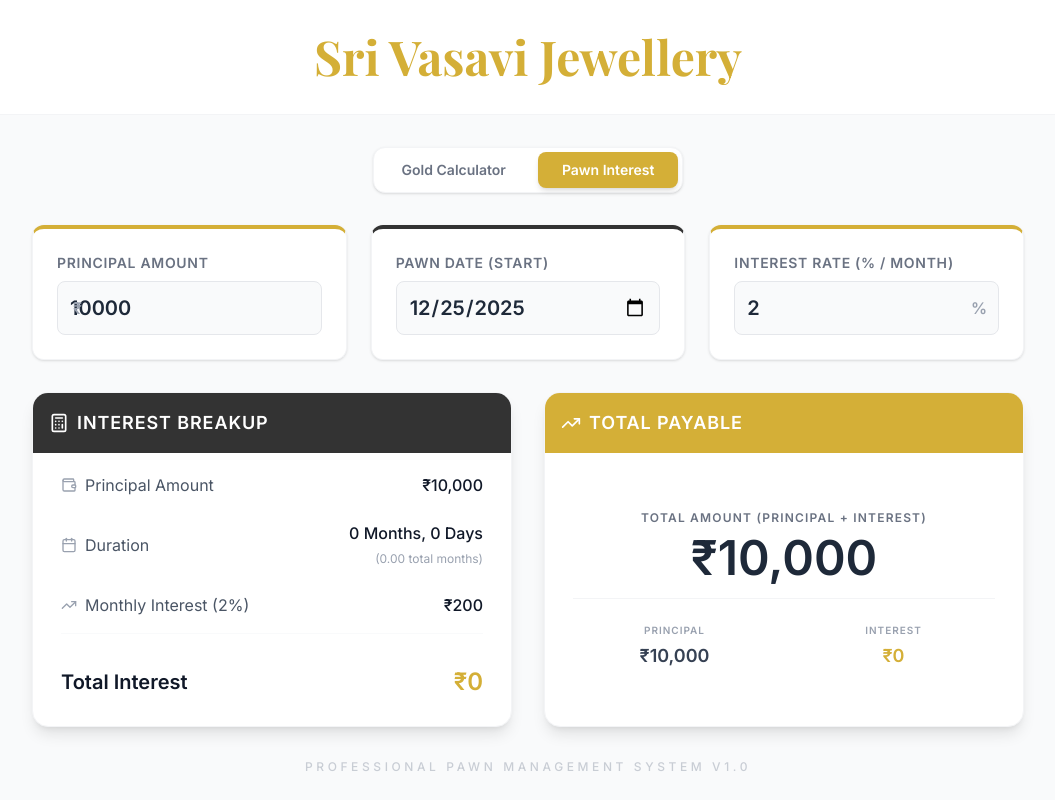
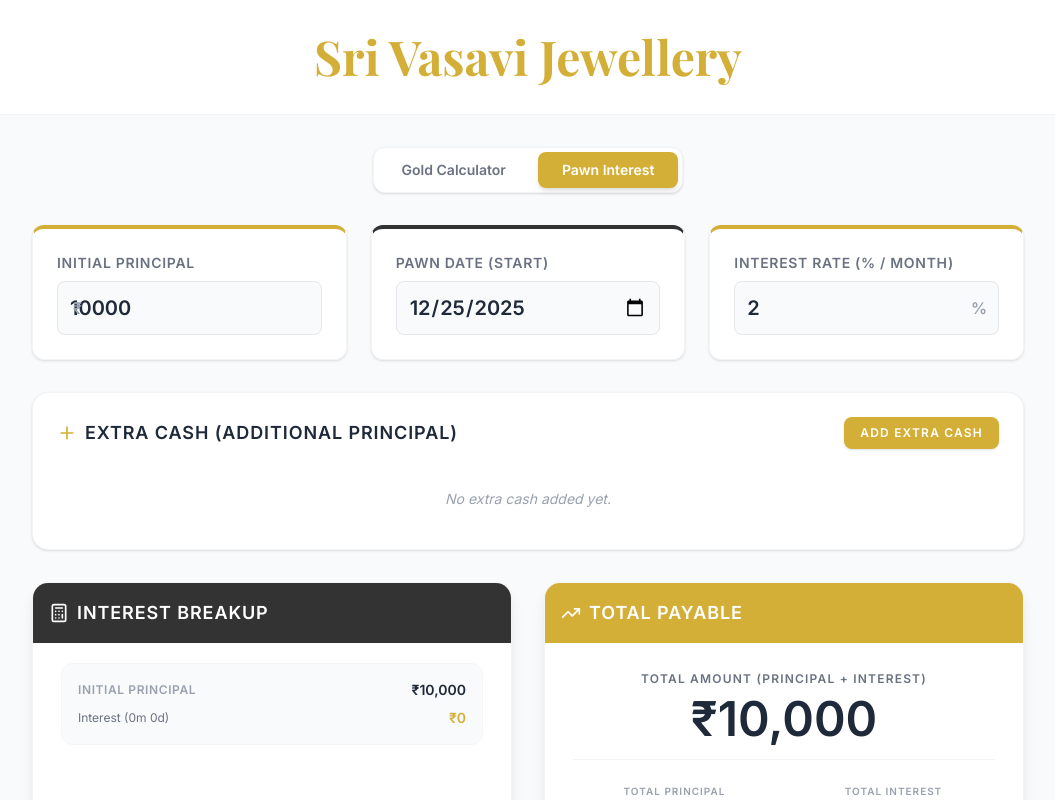
Before and after one commit to ShyamPrasadh/Vasavi-jewellery, a Next.js app: page /pawn in a window 1280 px wide. Shown: the top 800 px of the page, without its empty margins (112-1167 px from the left). Built offline with nearby package versions, Linux system fonts and the light colour scheme.

Commit message:
Properly implement Extra Cash logic with detailed breakdown in Pawn Interest Calculator

```diff
--- a/src/app/pawn/page.tsx
+++ b/src/app/pawn/page.tsx
@@ -2,53 +2,113 @@
 
 import { useState, useMemo } from 'react';
 import Header from '../components/Header';
-import { Calculator as CalcIcon, Calendar, TrendingUp, Wallet } from 'lucide-react';
+import { Calculator as CalcIcon, Calendar, TrendingUp, Wallet, Plus, Trash2, Info } from 'lucide-react';
+
+interface ExtraCash {
+    id: string;
+    amount: string;
+    date: string;
+}
 
 export default function PawnCalculatorPage() {
     const [principal, setPrincipal] = useState<string>('10000');
     const [startDate, setStartDate] = useState<string>(new Date().toISOString().split('T')[0]);
     const [interestRate, setInterestRate] = useState<string>('2'); // 2% per month
+    const [extraCash, setExtraCash] = useState<ExtraCash[]>([]);
+
+    const addExtraCash = () => {
+        setExtraCash([...extraCash, {
+            id: Math.random().toString(36).substr(2, 9),
+            amount: '0',
+            date: new Date().toISOString().split('T')[0]
+        }]);
+    };
+
+    const removeExtraCash = (id: string) => {
+        setExtraCash(extraCash.filter(item => item.id !== id));
+    };
+
+    const updateExtraCash = (id: string, field: 'amount' | 'date', value: string) => {
+        setExtraCash(extraCash.map(item => {
+            if (item.id === id) {
+                return { ...item, [field]: value };
+            }
+            return item;
+        }));
+    };
 
     const calculations = useMemo(() => {
-        const p = parseFloat(principal) || 0;
+        const baseP = parseFloat(principal) || 0;
         const r = parseFloat(interestRate) || 0;
+        const today = new Date();
+        const start = new Date(startDate);
 
-        const start = new Date(startDate);
-        const today = new Date();
+        // Helper to calculate fractional months between two dates
+        const getMonthsBetween = (d1: Date, d2: Date) => {
+            if (d1 >= d2) return 0;
+            let yearDiff = d2.getFullYear() - d1.getFullYear();
+            let monthDiff = d2.getMonth() - d1.getMonth();
+            let dayDiff = d2.getDate() - d1.getDate();
 
-        // Calculate difference in months and days
+            let totalMonths = (yearDiff * 12) + monthDiff;
+            if (dayDiff < 0) {
+                const prevMonth = new Date(d2.getFullYear(), d2.getMonth(), 0).getDate();
+                totalMonths -= 1;
+                dayDiff = prevMonth + dayDiff;
+            }
+            return totalMonths + (dayDiff / 30);
+        };
+
+        // 1. Calculate Base Interest (from start date to today)
+        const baseMonths = getMonthsBetween(start, today);
+        const baseInterest = (baseP * r * baseMonths) / 100;
+
+        // 2. Calculate Extra Cash Interest (from each entry's date to today)
+        const extraBreakdown = extraCash.map(extra => {
+            const amount = parseFloat(extra.amount) || 0;
+            const extraDate = new Date(extra.date);
+            const months = getMonthsBetween(extraDate, today);
+            const interest = (amount * r * months) / 100;
+            return {
+                amount,
+                date: extra.date,
+                months,
+                interest
+            };
+        });
+
+        const totalExtraPrincipal = extraBreakdown.reduce((sum, e) => sum + e.amount, 0);
+        const totalExtraInterest = extraBreakdown.reduce((sum, e) => sum + e.interest, 0);
+
+        const totalP = baseP + totalExtraPrincipal;
+        const totalInterest = baseInterest + totalExtraInterest;
+        const totalAmount = totalP + totalInterest;
+
+        // For display purposes (main duration)
         let yearDiff = today.getFullYear() - start.getFullYear();
         let monthDiff = today.getMonth() - start.getMonth();
         let dayDiff = today.getDate() - start.getDate();
-
         let totalMonths = (yearDiff * 12) + monthDiff;
-
-        // If today's day is less than start day, we haven't completed the current month
-        // But usually interest is charged for the partial month.
-        // Let's calculate precise months (e.g. 1.5 months)
         if (dayDiff < 0) {
-            // Get days in the previous month to calculate the fraction
             const prevMonth = new Date(today.getFullYear(), today.getMonth(), 0).getDate();
             totalMonths -= 1;
             dayDiff = prevMonth + dayDiff;
         }
 
-        const fractionalMonths = totalMonths + (dayDiff / 30); // Approximate 30 days per month
-        const m = Math.max(0, fractionalMonths);
-
-        const interestAmount = (p * r * m) / 100;
-        const totalAmount = p + interestAmount;
-
         return {
-            principal: p,
+            basePrincipal: baseP,
+            baseInterest,
+            extraBreakdown,
+            totalExtraPrincipal,
+            totalExtraInterest,
+            totalPrincipal: totalP,
             months: totalMonths,
             days: dayDiff,
-            displayMonths: m.toFixed(2),
             interestRate: r,
-            interestAmount,
+            interestAmount: totalInterest,
             totalAmount,
         };
-    }, [principal, startDate, interestRate]);
+    }, [principal, startDate, interestRate, extraCash]);
 
     return (
         <main className="min-h-screen bg-gray-50 pb-12">
@@ -68,7 +128,7 @@
                 <div className="grid grid-cols-1 md:grid-cols-3 gap-4 md:gap-6 mb-8">
                     {/* Principal Amount */}
                     <div className="bg-white p-4 md:p-6 rounded-xl shadow-sm border border-gray-100 border-t-4 border-t-[#D4AF37]">
-                        <label className="block text-sm font-bold text-gray-500 uppercase tracking-wider mb-2">Principal Amount</label>
+                        <label className="block text-sm font-bold text-gray-500 uppercase tracking-wider mb-2">Initial Principal</label>
                         <div className="relative">
                             <span className="absolute left-4 top-1/2 -translate-y-1/2 text-gray-400 font-bold">₹</span>
                             <input
@@ -114,6 +174,61 @@
                     </div>
                 </div>
 
+                {/* Extra Cash Section */}
+                <div className="mb-8 bg-white p-6 rounded-2xl shadow-sm border border-gray-100">
+                    <div className="flex justify-between items-center mb-6">
+                        <h3 className="text-lg font-bold text-gray-800 uppercase tracking-wider flex items-center gap-2">
+                            <Plus size={20} className="text-[#D4AF37]" />
+                            Extra Cash (Additional Principal)
+                        </h3>
+                        <button
+                            onClick={addExtraCash}
+                            className="bg-[#D4AF37] text-white px-4 py-2 rounded-lg text-xs font-bold uppercase tracking-widest hover:bg-[#B8860B] transition-all shadow-sm"
+                        >
+                            Add Extra Cash
+                        </button>
+                    </div>
+
+                    {extraCash.length === 0 ? (
+                        <p className="text-center text-gray-400 py-4 italic text-sm">No extra cash added yet.</p>
+                    ) : (
+                        <div className="space-y-4">
+                            {extraCash.map((item) => (
+                                <div key={item.id} className="grid grid-cols-1 md:grid-cols-3 gap-4 items-end bg-gray-50 p-4 rounded-xl border border-gray-100">
+                                    <div>
+                                        <label className="block text-[10px] font-bold text-gray-400 uppercase mb-1">Amount</label>
+                                        <div className="relative">
+                                            <span className="absolute left-3 top-1/2 -translate-y-1/2 text-gray-400 font-bold text-sm">₹</span>
+                                            <input
+                                                type="text"
+                                                inputMode="decimal"
+                                                value={item.amount}
+                                                onChange={(e) => updateExtraCash(item.id, 'amount', e.target.value)}
+                                                className="w-full pl-7 p-2 bg-white border border-gray-200 rounded-lg focus:ring-2 focus:ring-[#D4AF37] outline-none font-bold text-gray-800"
+                                            />
+                                        </div>
+                                    </div>
+                                    <div>
+                                        <label className="block text-[10px] font-bold text-gray-400 uppercase mb-1">Date Added</label>
+                                        <input
+                                            type="date"
+                                            value={item.date}
+                                            onChange={(e) => updateExtraCash(item.id, 'date', e.target.value)}
+                                            className="w-full p-2 bg-white border border-gray-200 rounded-lg focus:ring-2 focus:ring-[#D4AF37] outline-none font-bold text-gray-800 cursor-pointer"
+                                        />
+                                    </div>
+                                    <button
+                                        onClick={() => removeExtraCash(item.id)}
+                                        className="bg-red-50 text-red-500 p-2 rounded-lg hover:bg-red-500 hover:text-white transition-all w-fit md:mb-1"
+                                    >
+                                        <Trash2 size={18} />
+                                    </button>
+                                </div>
+                            ))}
+                        </div>
+                    )}
+                </div>
+
                 <div className="grid grid-cols-1 md:grid-cols-2 gap-8">
                     {/* Interest Breakup Card */}
                     <div className="bg-white rounded-2xl shadow-lg border border-gray-100 overflow-hidden flex flex-col h-full">
@@ -121,34 +236,46 @@
                             <CalcIcon size={20} />
                             <h2 className="text-lg font-semibold uppercase tracking-wider">Interest Breakup</h2>
                         </div>
-                        <div className="p-7 pt-5 flex-1 flex flex-col justify-center space-y-6">
-                            <div className="flex justify-between items-center text-gray-600">
-                                <div className="flex items-center gap-2">
-                                    <Wallet size={16} className="text-gray-400" />
-                                    <span>Principal Amount</span>
+                        <div className="p-7 pt-5 flex-1 flex flex-col space-y-4">
+                            {/* Initial Principal Breakdown */}
+                            <div className="bg-gray-50 p-4 rounded-xl border border-gray-100">
+                                <div className="flex justify-between items-center mb-2">
+                                    <span className="text-xs font-bold text-gray-400 uppercase tracking-wider">Initial Principal</span>
+                                    <span className="text-sm font-bold text-gray-800">₹{calculations.basePrincipal.toLocaleString()}</span>
                                 </div>
-                                <span className="font-medium text-gray-900">₹{calculations.principal.toLocaleString()}</span>
-                            </div>
-                            <div className="flex justify-between items-center text-gray-600">
-                                <div className="flex items-center gap-2">
-                                    <Calendar size={16} className="text-gray-400" />
-                                    <span>Duration</span>
-                                </div>
-                                <div className="text-right">
-                                    <span className="font-medium text-gray-900 block">{calculations.months} Months, {calculations.days} Days</span>
-                                    <span className="text-xs text-gray-400">({calculations.displayMonths} total months)</span>
+                                <div className="flex justify-between items-center">
+                                    <span className="text-xs text-gray-500">Interest ({calculations.months}m {calculations.days}d)</span>
+                                    <span className="text-sm font-bold text-[#D4AF37]">₹{Math.round(calculations.baseInterest).toLocaleString()}</span>
                                 </div>
                             </div>
-                            <div className="flex justify-between items-center text-gray-600 pb-4 border-b border-gray-50">
-                                <div className="flex items-center gap-2">
-                                    <TrendingUp size={16} className="text-gray-400" />
-                                    <span>Monthly Interest ({calculations.interestRate}%)</span>
+
+                            {/* Extra Cash Breakdown */}
+                            {calculations.extraBreakdown.length > 0 && (
+                                <div className="space-y-3">
+                                    <p className="text-[10px] font-black text-gray-400 uppercase tracking-[0.2em] px-1">Extra Cash Breakdown</p>
+                                    {calculations.extraBreakdown.map((extra, idx) => (
+                                        <div key={idx} className="bg-amber-50/30 p-3 rounded-xl border border-amber-100/50">
+                                            <div className="flex justify-between items-center mb-1">
+                                                <span className="text-xs font-bold text-gray-600">₹{extra.amount.toLocaleString()} <span className="text-[10px] font-normal text-gray-400">({extra.date})</span></span>
+                                                <span className="text-xs font-bold text-[#D4AF37]">+ ₹{Math.round(extra.interest).toLocaleString()}</span>
+                                            </div>
+                                            <div className="flex justify-between items-center">
+                                                <span className="text-[10px] text-gray-400 italic">{extra.months.toFixed(2)} months duration</span>
+                                            </div>
+                                        </div>
+                                    ))}
                                 </div>
-                                <span className="font-medium text-gray-900">₹{((calculations.principal * calculations.interestRate) / 100).toLocaleString()}</span>
-                            </div>
-                            <div className="flex justify-between items-center pt-2">
-                                <span className="text-xl font-bold text-gray-900">Total Interest</span>
-                                <span className="text-2xl font-bold text-[#D4AF37]">₹{Math.round(calculations.interestAmount).toLocaleString()}</span>
+                            )}
+
+                            <div className="pt-4 mt-auto border-t border-gray-100">
+                                <div className="flex justify-between items-center mb-2">
+                                    <span className="text-sm font-bold text-gray-600">Total Principal</span>
+                                    <span className="text-sm font-bold text-gray-900">₹{calculations.totalPrincipal.toLocaleString()}</span>
+                                </div>
+                                <div className="flex justify-between items-center">
+                                    <span className="text-xl font-bold text-gray-900">Total Interest</span>
+                                    <span className="text-2xl font-bold text-[#D4AF37]">₹{Math.round(calculations.interestAmount).toLocaleString()}</span>
+                                </div>
                             </div>
                         </div>
                     </div>
@@ -165,14 +292,22 @@
                             <div className="w-full pt-6 border-t border-gray-100">
                                 <div className="grid grid-cols-2 gap-4">
                                     <div>
-                                        <p className="text-[10px] text-gray-400 font-bold uppercase tracking-widest mb-1">Principal</p>
-                                        <p className="text-lg font-bold text-gray-700">₹{calculations.principal.toLocaleString()}</p>
+                                        <p className="text-[10px] text-gray-400 font-bold uppercase tracking-widest mb-1">Total Principal</p>
+                                        <p className="text-lg font-bold text-gray-700">₹{calculations.totalPrincipal.toLocaleString()}</p>
                                     </div>
                                     <div>
-                                        <p className="text-[10px] text-gray-400 font-bold uppercase tracking-widest mb-1">Interest</p>
+                                        <p className="text-[10px] text-gray-400 font-bold uppercase tracking-widest mb-1">Total Interest</p>
                                         <p className="text-lg font-bold text-[#D4AF37]">₹{Math.round(calculations.interestAmount).toLocaleString()}</p>
                                     </div>
                                 </div>
+                            </div>
+
+                            <div className="mt-8 p-4 bg-gray-50 rounded-xl border border-gray-100 w-full flex items-start gap-3 text-left">
+                                <Info size={16} className="text-[#D4AF37] mt-0.5 shrink-0" />
+                                <p className="text-[10px] text-gray-500 leading-relaxed">
+                                    Interest is calculated at <span className="font-bold text-gray-700">{calculations.interestRate}% per month</span>.
+                                    Extra cash entries accrue interest from their respective addition dates to today.
+                                </p>
                             </div>
                         </div>
                     </div>
```
